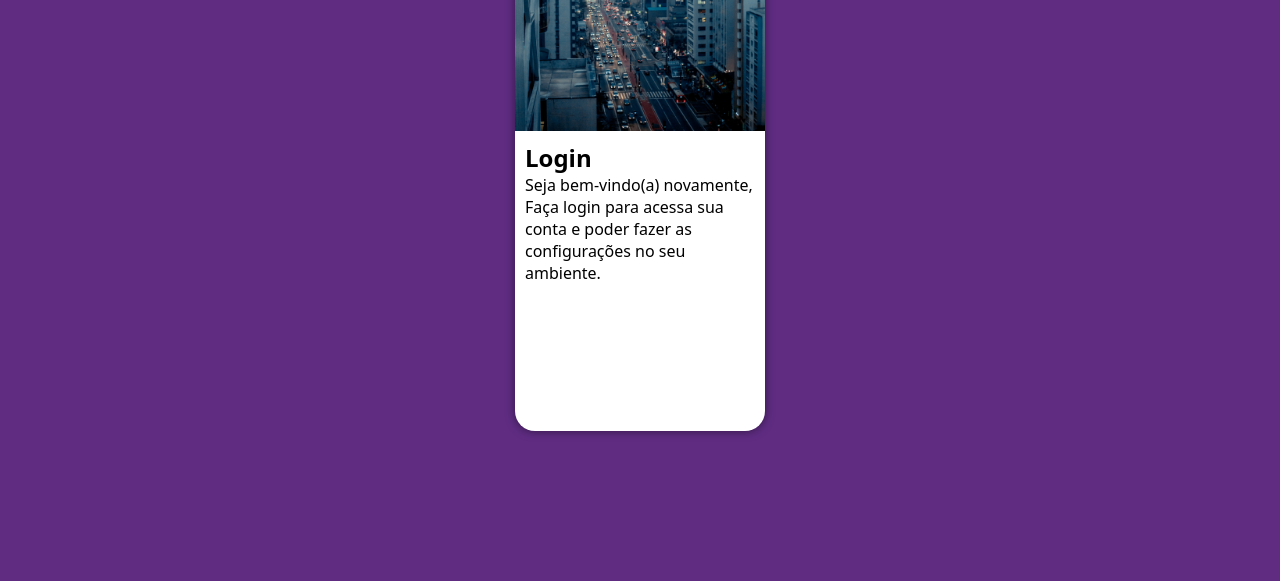
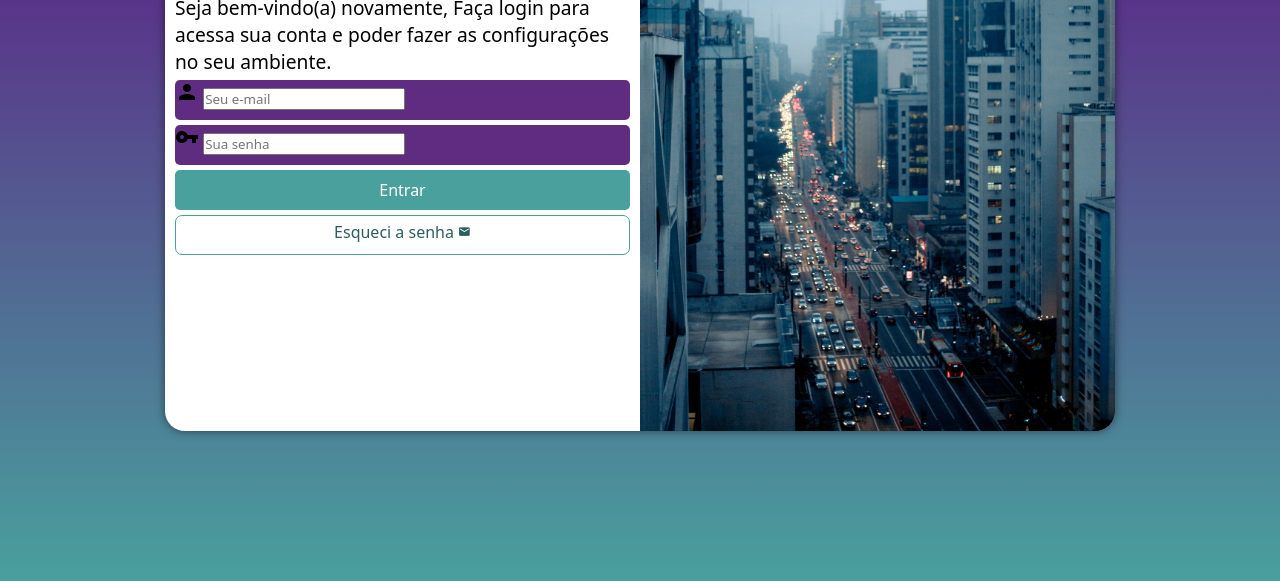
Before and after one commit to GleissonGums/projeto4, a plain HTML site: page index.html in a window 1280 px wide. Shown: the part 219-800 px from the top of the page. Drawn offline with Linux system fonts and the light colour scheme.

Commit message:
estilos do form/login

```diff
--- /dev/null
+++ b/estilos/media-query.css
@@ -0,0 +1,42 @@
+@charset "UTF-8";
+@media screen and (min-width: 768px) and (max-width: 992px) {
+    body {
+        background-image: linear-gradient(to top, #49a09d, #5f0c82);
+    }
+    section#login {
+        width: 80vw;
+
+    }
+    section#login > div#imagem {
+        float: left;
+        width: 30%;
+        height: 100%;
+    }
+    section#login > div#formulario {
+        float: right;
+        width: 70%;
+    }
+}
+@media screen and (min-width: 992px) {
+    body {
+        background-image: linear-gradient(to top, #49a09d, #5f0c82);
+    }
+    section#login {
+        width: 950px;
+    }
+    section#login > div#imagem {
+        float: right;
+        width: 50%;
+        height: 100%;
+    }
+    section#login > div#formulario {
+        float: left;
+        width: 50%;
+    }
+    div#formulario > h1 {
+        font-size: 2em;
+    }
+    div#formulario > p {
+        font-size: 1.2em;
+    }
+}
--- a/estilos/style.css
+++ b/estilos/style.css
@@ -36,6 +36,8 @@ section#login {
     border-radius: 20px;
     overflow: hidden;
     box-shadow: 0px 0px 10px rgba(0, 0, 0, 0.500);
+    transition: width .3s, height .3s;
+    transition-timing-function: ease;
 }
 
 section#login > div#imagem {
@@ -51,3 +53,65 @@ section#login > div#formulario {
     display: block;
     padding: 10px;
 }
+
+div#formulario > h1 {
+    text-align: center;
+    margin-bottom: 10px;
+}
+
+div#formulario > p {
+    font-size: 0.8em;
+}
+div.campo > label {
+    display: none;
+}
+
+form > div.campo {
+    display: block;
+    background-color: #5f2c82;
+    width: 100%;
+    height: 40px;
+    border-radius: 5px;
+    margin: 5px 0px;
+}
+
+form > input[type=submit] {
+    display: block;
+    font-size: 1em;
+    width: 100%;
+    height: 40px;
+    background-color: #49a09d;
+    color: white;
+    border: none;
+    border-radius: 5px;
+    cursor: pointer;
+}
+
+form > input[type=submit]:hover {
+    background-color: #2b5e5c;
+}
+
+form > a.botao {
+    display: block;
+    text-align: center;
+    font-size: 1em;
+    width: 100%;
+    height: 40px;
+    background-color: white;
+    color: #2b5e5c;
+    border: 1px solid #49a09d;
+    border-radius: 7px;
+    text-decoration: none;
+    padding-top: 5px;
+    margin-top: 5px;
+}
+
+form > a.botao:hover {
+    background-color: #78cfcc;
+
+}
+
+
+form > a.botao > i {
+    font-size: 0.8em;
+}
--- a/index.html
+++ b/index.html
@@ -5,7 +5,9 @@
     <meta http-equiv="X-UA-Compatible" content="IE=edge">
     <meta name="viewport" content="width=device-width, initial-scale=1.0">
     <title>Projeto Login</title>
+    <link href="https://fonts.googleapis.com/icon?family=Material+Icons" rel="stylesheet">
     <link rel="stylesheet" href="estilos/style.css">
+    <link rel="stylesheet" href="estilos/media-query.css">
 </head>
 <body>
     <main>
@@ -16,8 +18,19 @@
             <div id="formulario">
                 <h1>Login</h1>
                 <p>Seja bem-vindo(a) novamente, Faça login para acessa sua conta e poder fazer as configurações no seu ambiente.</p>
-                <form action="login.php" method="post">
-
+                <form action="login.php" method="post" autocomplete="on">
+                    <div class="campo">
+                        <i class="material-icons">person</i>
+                        <input type="email" name="login" id="ilogin" placeholder="Seu e-mail" autocomplete="email" required maxlength="30">
+                        <label for="ilogin">Login</label>
+                    </div>
+                    <div class="campo">
+                        <i class="material-icons">vpn_key</i>
+                        <input type="password" name="senha" id="Isenha" placeholder="Sua senha" autocomplete="current-passoword" required minlength="8" maxlength="20">
+                        <label for="isenha">Senha</label>
+                    </div>
+                    <input type="submit" value="Entrar">
+                    <a href="esqueci.html" class="botao">Esqueci a senha <i class="material-icons">mail</i></a>
                 </form>
             </div>
         </section>
```
